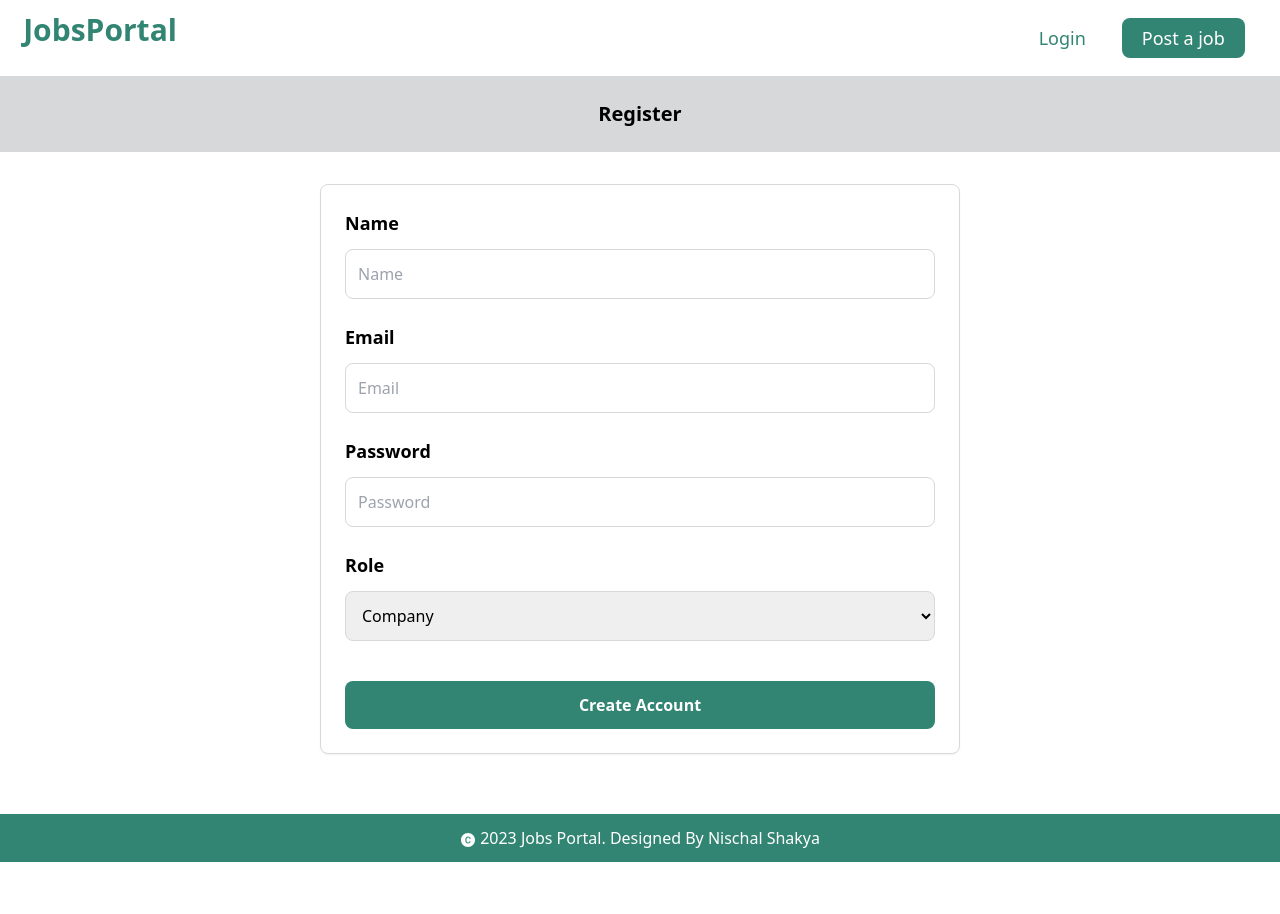
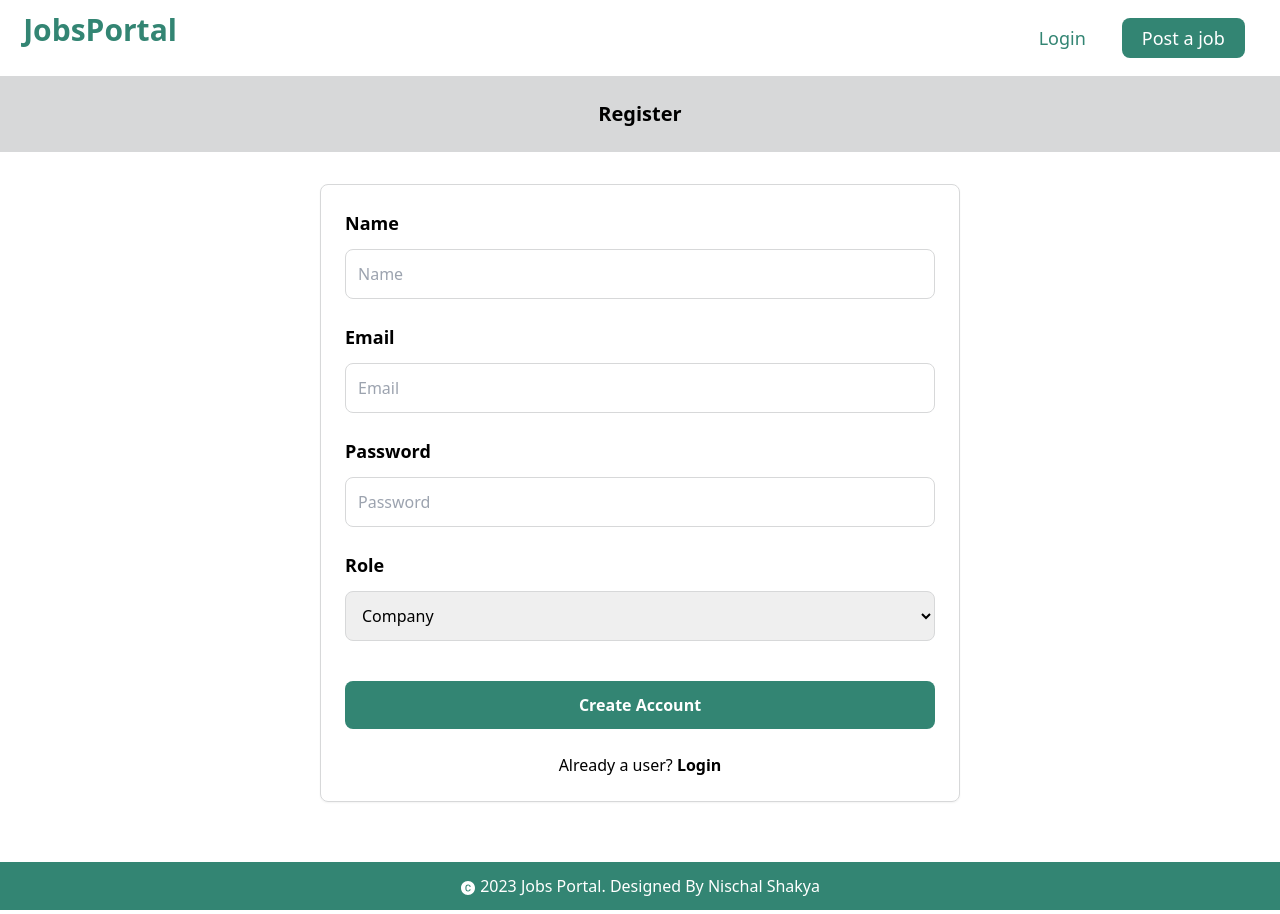
Before and after one commit to Nischal-Shakya011/reactJobPortal, a Next.js app: page /signup in a window 1280 px wide. Before the commit the page ends 866 px from the top, so only its background shows below. Built offline with nearby package versions, Linux system fonts and the light colour scheme.

Commit message:
loginValidation

```diff
--- /dev/null
+++ b/src/pages/login.jsx
@@ -0,0 +1,114 @@
+import React, { useState } from "react";
+import axios from "axios";
+import Link from "next/link";
+import Header from "@/components/Header";
+import Footer from "@/components/Footer";
+
+export default function Signup()
+{
+    let [password, setPassword] = useState("")
+    let [email, setEmail] = useState("")
+    let [error, setError] = useState("")
+    let [indi_error, setIndiError] = useState({
+
+    })
+
+
+function handleSubmit(e)
+{
+    e.preventDefault();
+
+    let validation = true;//not to let server call if field is empty
+    let temp = {}
+    if(!email){
+        temp.email = "this is required field";
+        validation = false;
+    }
+    if(!password){
+        temp.password = "please enter password";
+        validation = false;
+    }
+    setIndiError(temp)
+
+
+if(validation){
+    axios.post("https://express-job-portal-u1uo.vercel.app/api/login", {
+        "email":email,
+        "password":password,
+    })
+    .then(res=>{
+
+    })
+
+    .catch(err=>{
+        console.log(err);
+         setError(err.response.data.msg)
+
+    })
+}
+
+}
+
+
+return(
+<>
+<Header/>
+<div className="bg-back p-6 text-xl text-center font-bold">
+    Login
+</div>
+<div className="flex justify-center">
+<div className="border border-back rounded-lg outline-none shadow-sm p-6 mt-8 w-2/4 ">
+
+    <form onSubmit={handleSubmit}>
+ {
+    error
+    &&
+    <p className="bg-red-400 text-white text-center p-3 rounded-lg">{error}</p>
+ }
+
+<label htmlFor="" className="form-label">Email</label><br/>
+<input type="email" name="email" value={email} onChange={(e)=> {
+    setEmail(e.target.value)
+    if(e.target.value)//to remove error message when changing the field
+    {
+        setIndiError({...indi_error, email:""})
+    }
+    else{
+        setIndiError({...indi_error, email:"this is required field"})
+    }
+}}
+className="form-control mt-3" placeholder="Email"/>
+{
+indi_error
+&&
+<small className="text-red-600">{indi_error.email}</small>
+}
+
+
+
+<br/><br/><label htmlFor="" className="form-label">Password</label><br/>
+<input type="password" name="password" value={password} onChange={(e)=>{
+setPassword(e.target.value)
+if(e.target.value)
+{
+    setIndiError({...indi_error, password:""})
+}
+else{
+    setIndiError({...indi_error, password:"please enter password"})
+}
+}} className="form-control mt-3" placeholder="Password"/>
+{
+indi_error
+&&
+<small className="text-red-600">{indi_error.password}</small>
+}
+
+<input type="submit" value="Login" className="bg-primary mt-10 p-3 w-full text-white cursor-pointer rounded-lg font-semibold hover:bg-[#0e5949]"/>
+<br/><br/><p className=" text-center">Not a Member?  <Link href={"/signup"} className="font-bold text-center"> Register</Link></p>
+    </form>
+</div>
+</div><br/><br/>
+<Footer/>
+</>
+)
+}
--- a/src/pages/signup.jsx
+++ b/src/pages/signup.jsx
@@ -1,17 +1,20 @@
 import React, { useState } from "react";
 import axios from "axios";
+import Link from "next/link";
+import { useRouter } from "next/router";
+
 import Header from "@/components/Header";
 import Footer from "@/components/Footer";
 
 export default function Signup()
 {
+    const router = useRouter()
     let [name, setName] = useState("")
     let [password, setPassword] = useState("")
     let [email, setEmail] = useState("")
     let [error, setError] = useState({
 
     })
-
 
 function handleSubmit(e)
 {
@@ -39,11 +42,11 @@ if(validation){
     axios.post("https://express-job-portal-u1uo.vercel.app/api/signup", {
         "name":name,
         "email":email,
-        "password":e.target.password.value,
+        "password":password,
         "role":e.target.role.value
     })
-    .then(res=>{
-
+    .then(res => {
+router.push("/login")
     })
 
     .catch(err=>{
@@ -139,6 +142,8 @@ if(e.target.value)
 
 <input type="submit" value="Create Account" className="bg-primary mt-10 p-3 w-full text-white cursor-pointer rounded-lg font-semibold hover:bg-[#0e5949]"/>
 
+<br/><br/><p className="text-center">Already a user? <Link href={"/login"} className="font-bold">Login</Link></p>
+
     </form>
 </div>
 </div><br/><br/>
```
